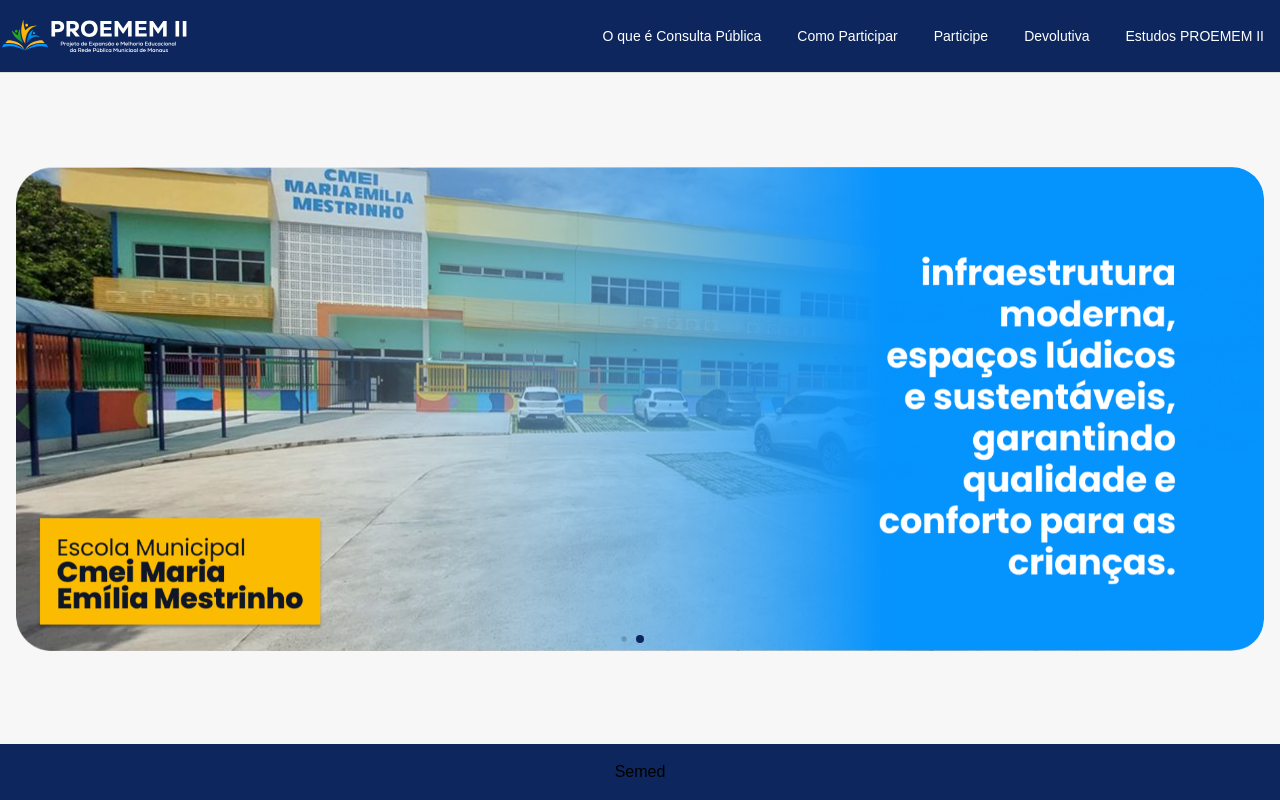
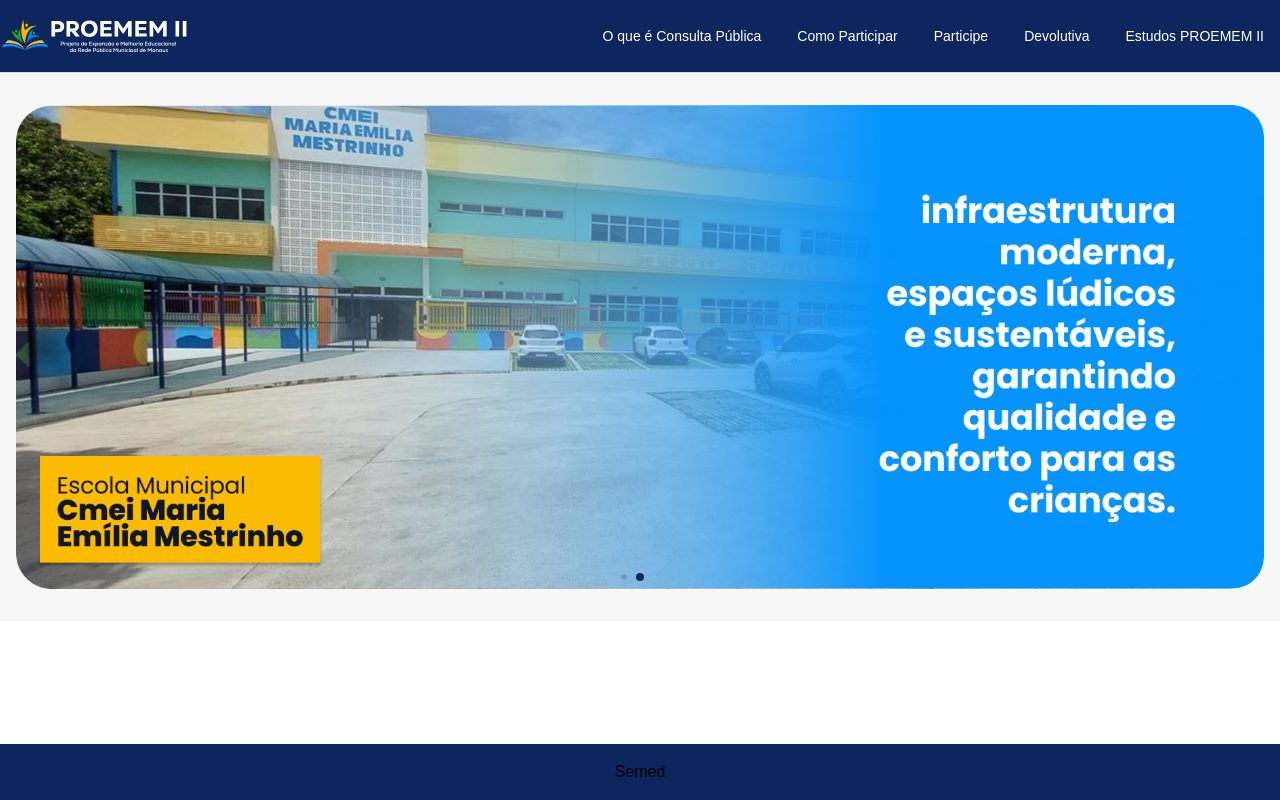
Before and after one commit to SoftLivex/consulta-sociedade, a Next.js app: page / in a window 1280 px wide. Built offline with nearby package versions, Linux system fonts and the light colour scheme.

Commit message:
feat: Ajusta a estrutura do layout para encapsular filhos em um div flexível

```diff
--- a/src/app/layout.tsx
+++ b/src/app/layout.tsx
@@ -30,7 +30,7 @@ export default function RootLayout({
             >
                 <div className="root flex flex-col min-h-screen">
                     <Navbar />
-                    {children}
+                    <div className="flex-1">{children}</div>
                     <Footer />
                 </div>
             </body>
```
